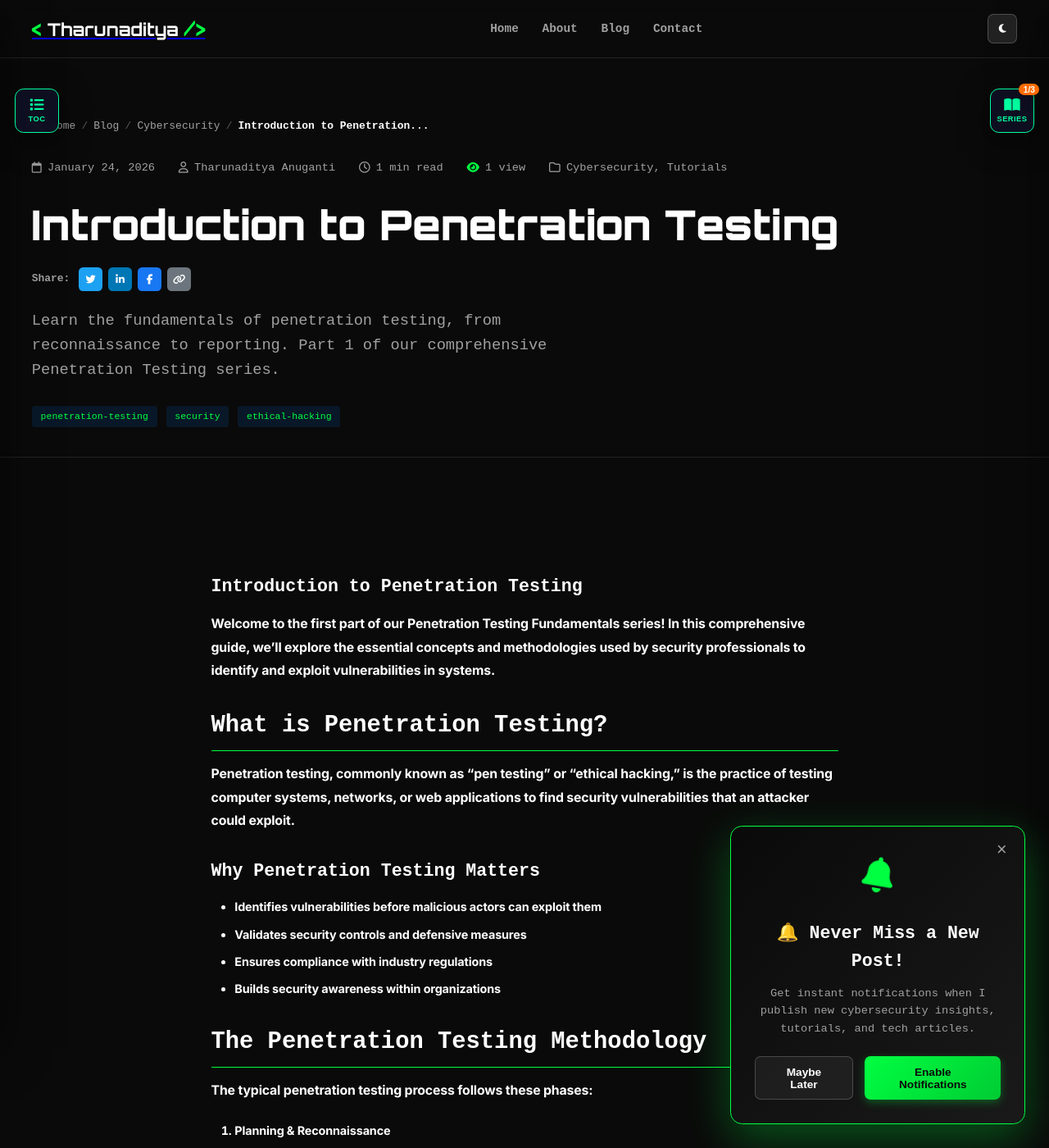
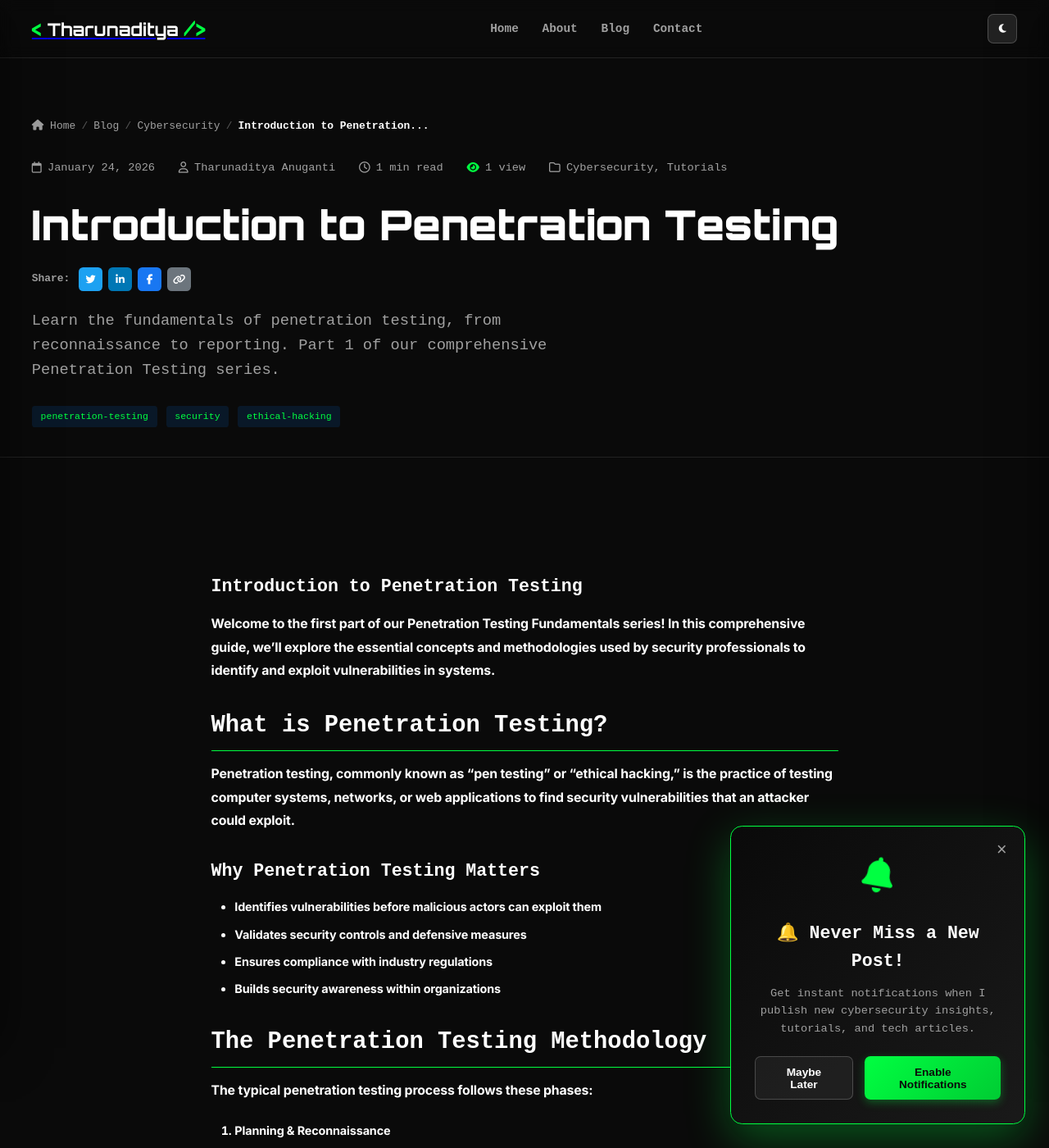
Before and after one commit to Tharunaditya/tharunaditya.github.io, a Jekyll site: the page built from _posts/2026-01-25-pentesting-fundamentals-part-1.md, in a window 1280 px wide and 1400 px high. Shown: the whole window at 82% size. Built offline with Jekyll 4.4.1, drawn with Linux system fonts in a browser that asks for light colours; nearby versions of some CDN libraries; comment, search, counter and statistics services are not loaded.

Commit message:
UX IMPROVEMENT: Make toggle buttons scroll-activated
Changes:
- Toggle buttons now hidden by default (opacity: 0, translateY: -20px)
- Appear smoothly after scrolling 200px down (past header)
- Prevents buttons from cluttering the page on initial load
- Added .visible class triggered by scroll event
- Smooth fade-in transition when scrolling

This improves UX by:
1. Cleaner initial page view
2. Buttons appear when user starts reading content
3. Natural progressive disclosure
4. Less visual clutter on page load

Buttons will slide down and fade in once user scrolls past the header,
indicating they're ready to navigate the content.

```diff
--- a/assets/css/blog.css
+++ b/assets/css/blog.css
@@ -831,25 +831,36 @@
 .sidebar-toggle {
     position: fixed;
     top: 120px;
-    z-index: 1050; /* Above navbar (1000) but below modal (1100) */
+    z-index: 1050;
     width: 60px;
     height: 60px;
     border-radius: 12px;
-    border: 2px solid var(--sidebar-accent); /* Make border visible for debugging */
+    border: 2px solid var(--sidebar-accent);
     background: var(--sidebar-bg);
     backdrop-filter: blur(10px);
     color: var(--sidebar-accent);
     cursor: pointer;
-    display: flex !important; /* Force display */
+    display: flex !important;
     flex-direction: column;
     align-items: center;
     justify-content: center;
     gap: 4px;
     box-shadow: var(--shadow-lg);
     transition: all var(--transition-normal);
-    opacity: 1 !important; /* Force full opacity for debugging */
-    pointer-events: all !important; /* Force clickability */
-    visibility: visible !important; /* Force visibility */
+    pointer-events: all !important;
+    visibility: visible !important;
+
+    /* Hidden by default, show after scroll */
+    opacity: 0;
+    transform: translateY(-20px);
+    pointer-events: none;
+}
+
+/* Show buttons after scrolling */
+.sidebar-toggle.visible {
+    opacity: 1;
+    transform: translateY(0);
+    pointer-events: all;
 }
 
 .sidebar-toggle:hover {
--- a/assets/js/blog.js
+++ b/assets/js/blog.js
@@ -73,6 +73,20 @@ class BlogEnhancements {
             console.log('TOC button z-index:', window.getComputedStyle(tocToggle).zIndex);
             console.log('TOC button display:', window.getComputedStyle(tocToggle).display);
             console.log('TOC button visibility:', window.getComputedStyle(tocToggle).visibility);
+        }
+
+        // Show/hide toggle buttons on scroll
+        const toggleButtons = [tocToggle, seriesToggle].filter(Boolean);
+        if (toggleButtons.length > 0) {
+            window.addEventListener('scroll', () => {
+                const scrollY = window.pageYOffset || document.documentElement.scrollTop;
+                // Show buttons after scrolling 200px past header
+                if (scrollY > 200) {
+                    toggleButtons.forEach(btn => btn.classList.add('visible'));
+                } else {
+                    toggleButtons.forEach(btn => btn.classList.remove('visible'));
+                }
+            });
         }
 
         // TOC Toggle
```
